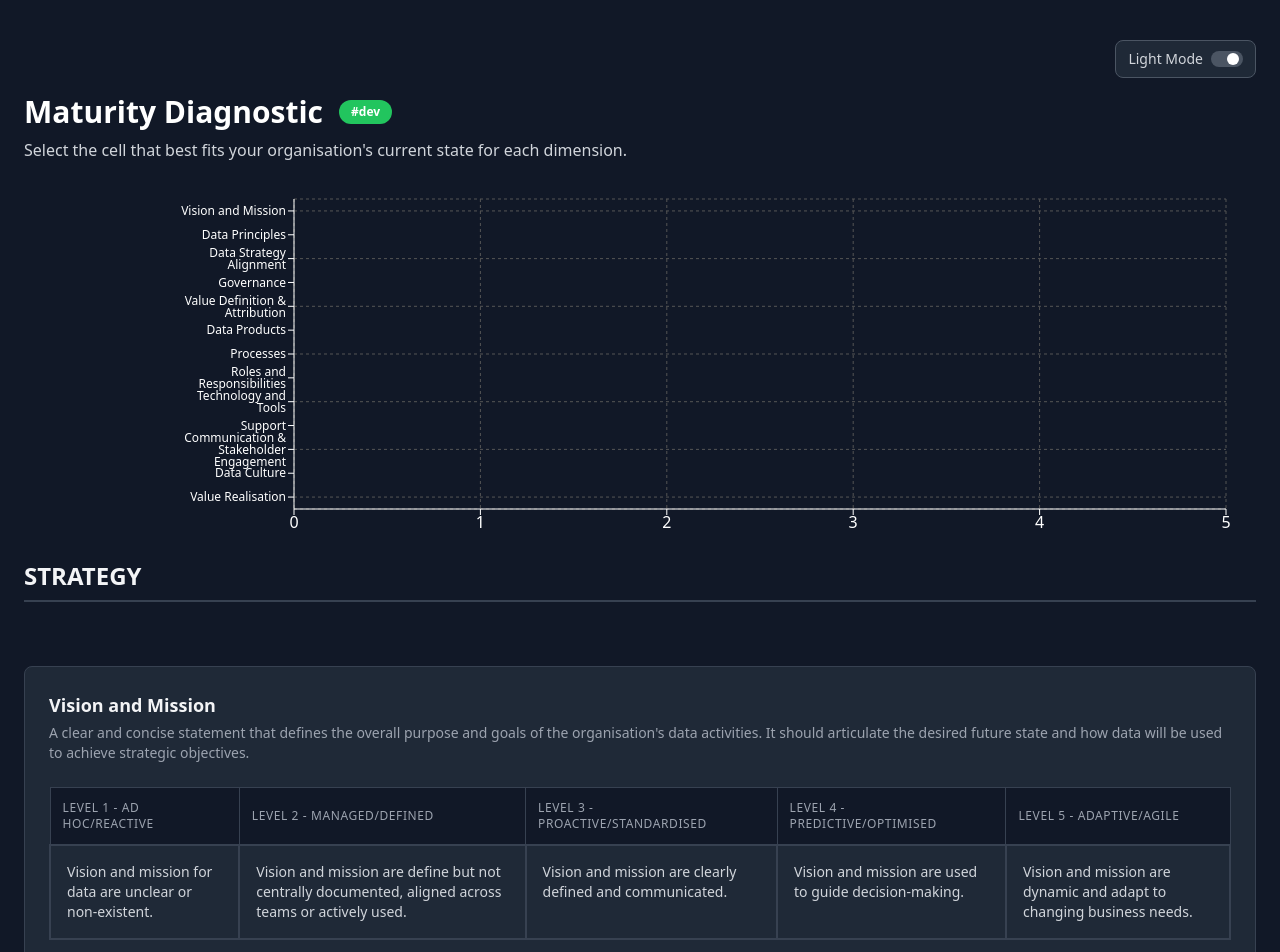
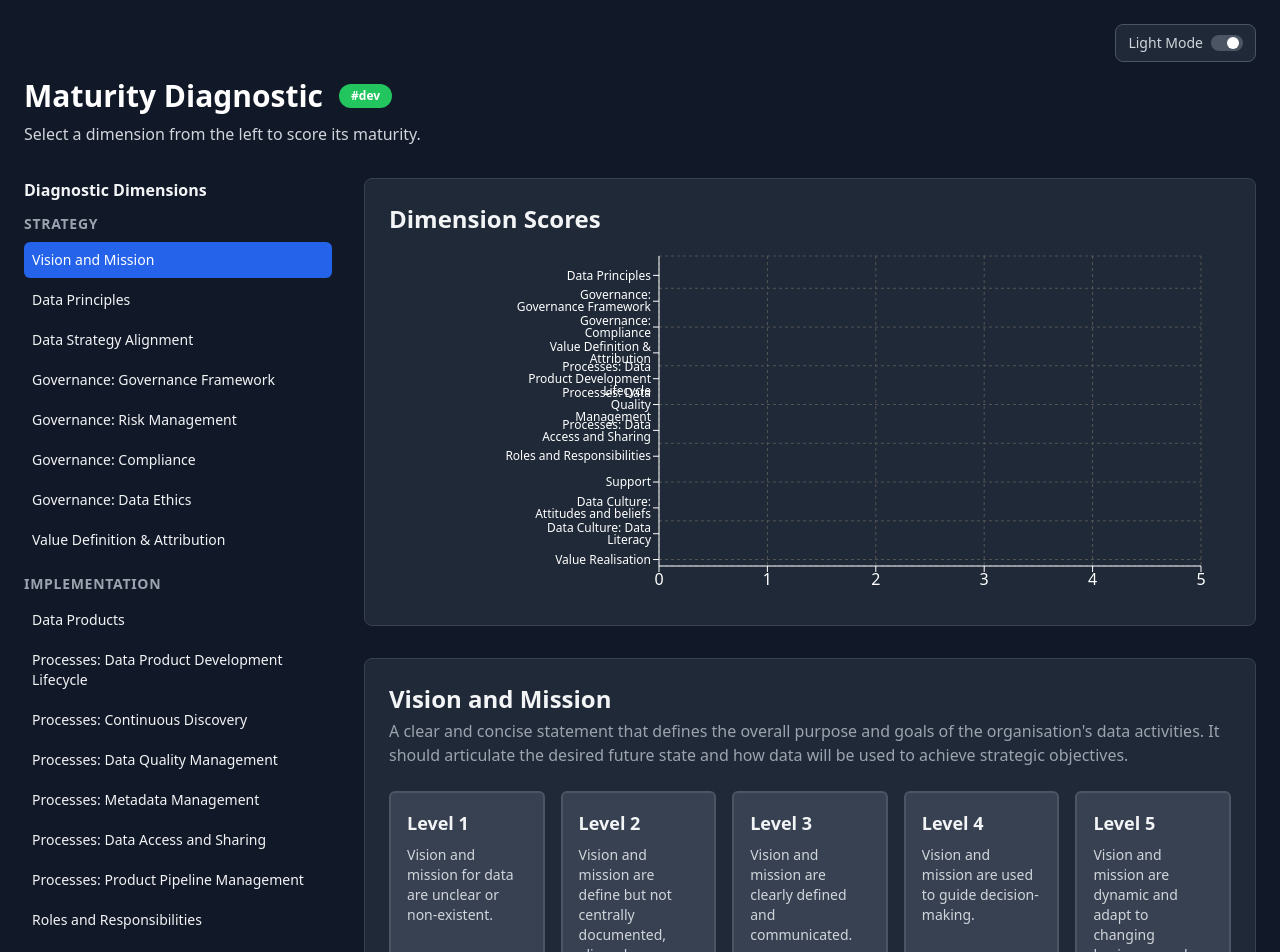
Before and after one commit to nickedell/prioritisation_2, a React (Vite) app: page / in a window 1280 px wide. Shown: the top 952 px of the page. Built offline with nearby package versions, Linux system fonts and the light colour scheme.

Commit message:
Update DiagnosticPage6.tsx

```diff
--- a/src/pages/DiagnosticPage6.tsx
+++ b/src/pages/DiagnosticPage6.tsx
@@ -1,163 +1,113 @@
-import React, { useContext, useMemo, useState, useRef, useEffect } from 'react';
+import React, { useContext, useMemo, useState } from 'react';
 import { Link } from 'react-router-dom';
-import { diagnosticData } from '../constants/diagnostic.ts';
+import { CheckCircle } from 'lucide-react';
+import { diagnosticData, DiagnosticItem } from '../constants/diagnostic.ts';
 import { MaturityContext } from '../context/MaturityContext.tsx';
 import BarChartComponent from '../components/BarChart.tsx';
 import Header from '../components/Header.tsx';
 
-const DiagnosticPage6: React.FC = () => {
+const DiagnosticPage4: React.FC = () => {
     const maturityContext = useContext(MaturityContext);
     const [darkMode, setDarkMode] = useState(true);
-    const stickyHeaderRef = useRef<HTMLDivElement>(null);
-    const [visibleCategory, setVisibleCategory] = useState('STRATEGY');
+    const [selectedDimension, setSelectedDimension] = useState<DiagnosticItem>(diagnosticData[0]);
 
     if (!maturityContext) { return <div>Loading...</div>; }
 
     const { scores, updateScore } = maturityContext;
 
+    const groupedData = useMemo(() => diagnosticData.reduce((acc, item) => {
+        (acc[item.category] = acc[item.category] || []).push(item);
+        return acc;
+    }, {} as Record<string, typeof diagnosticData>), []);
+
+    // UPDATE: This logic is now much simpler.
+    // It creates a bar for each dimension and keeps them in the original order.
     const chartData = useMemo(() => {
-        const subDimensionScores: { [key: string]: { total: number, count: number } } = {};
-        const getBaseSubDimension = (name: string) => name.includes(':') ? name.split(':')[0] : name;
-        const uniqueSubDimensions = [...new Set(diagnosticData.map(item => getBaseSubDimension(item.name)))];
-        uniqueSubDimensions.forEach(subDim => { subDimensionScores[subDim] = { total: 0, count: 0 }; });
-        Object.entries(scores || {}).forEach(([dimensionName, score]) => {
-            const item = diagnosticData.find(d => d.name === dimensionName);
-            if (item) {
-                const baseSubDim = getBaseSubDimension(item.name);
-                if (subDimensionScores[baseSubDim]) {
-                    subDimensionScores[baseSubDim].total += score;
-                    subDimensionScores[baseSubDim].count += 1;
-                }
-            }
-        });
-        const sortedData = Object.entries(subDimensionScores).sort(([, a], [, b]) => {
-            const scoreA = a.count > 0 ? a.total / a.count : 0;
-            const scoreB = b.count > 0 ? b.total / b.count : 0;
-            return scoreB - scoreA;
-        });
-        return sortedData.map(([subDim, data]) => ({
-            subject: subDim,
-            score: data.count > 0 ? parseFloat((data.total / data.count).toFixed(2)) : 0,
+        return diagnosticData.map(item => ({
+            subject: item.name,
+            score: scores[item.name] || 0, // Get the score from context, or default to 0
+            fullMark: 5,
         }));
     }, [scores]);
-
-    const handleSelectScore = (dimensionName: string, score: number, currentIndex: number) => {
-        updateScore(dimensionName, score);
-        const nextIndex = currentIndex + 1;
-        if (nextIndex < diagnosticData.length) {
-            const nextDimensionId = `dimension-card-${nextIndex}`;
-            setTimeout(() => {
-                const nextElement = document.getElementById(nextDimensionId);
-                if (nextElement && stickyHeaderRef.current) {
-                    const headerHeight = stickyHeaderRef.current.offsetHeight;
-                    const elementPosition = nextElement.getBoundingClientRect().top;
-                    const offsetPosition = elementPosition + window.pageYOffset - headerHeight - 20;
-                    window.scrollTo({ top: offsetPosition, behavior: 'smooth' });
-                }
-            }, 150);
-        }
-    };
-
-    useEffect(() => {
-        const categoryElements: HTMLElement[] = [];
-        diagnosticData.forEach(item => {
-            if (!categoryElements.some(el => el.id === item.category)) {
-                const el = document.getElementById(item.category);
-                if (el) categoryElements.push(el);
-            }
-        });
-        const handleScroll = () => {
-            const headerBottom = stickyHeaderRef.current?.getBoundingClientRect().bottom || 0;
-            let currentTopCategory = '';
-            for (const el of categoryElements) {
-                if (el.getBoundingClientRect().top <= headerBottom) {
-                    currentTopCategory = el.id;
-                }
-            }
-            setVisibleCategory(currentTopCategory || 'STRATEGY');
-        };
-        window.addEventListener('scroll', handleScroll, { passive: true });
-        return () => window.removeEventListener('scroll', handleScroll);
-    }, []);
-
-    const levelHeaders = [
-        'LEVEL 1 - AD HOC/REACTIVE', 'LEVEL 2 - MANAGED/DEFINED',
-        'LEVEL 3 - PROACTIVE/STANDARDISED', 'LEVEL 4 - PREDICTIVE/OPTIMISED',
-        'LEVEL 5 - ADAPTIVE/AGILE'
-    ];
 
     return (
         <div className={darkMode ? 'bg-gray-900' : 'bg-gray-50'}>
             <div className={`max-w-7xl mx-auto p-6 min-h-screen ${darkMode ? 'text-gray-100' : 'text-gray-900'}`}>
-                <div ref={stickyHeaderRef} className={`sticky top-0 z-40 ${darkMode ? 'bg-gray-900' : 'bg-gray-50'} pt-4 pb-4`}>
                 <Header
                     title="Maturity Diagnostic"
-                        subtitle="Select the cell that best fits your organisation's current state for each dimension."
+                    subtitle="Select a dimension from the left to score its maturity."
                     darkMode={darkMode}
                     setDarkMode={setDarkMode}
                     showDevTag={true}
                 />
-                    <div className="mb-4">
+
+                <div className="flex flex-col md:flex-row gap-8">
+                    {/* --- Left Sidebar Navigation --- */}
+                    <aside className="w-full md:w-1/3 lg:w-1/4">
+                        <div className="sticky top-8">
+                            <h3 className="font-semibold mb-3">Diagnostic Dimensions</h3>
+                            <div className="space-y-4">
+                                {Object.entries(groupedData).map(([category, items]) => (
+                                    <div key={category}>
+                                        <h4 className="text-sm font-bold text-gray-400 uppercase tracking-wider mb-2">{category}</h4>
+                                        <ul className="space-y-1">
+                                            {items.map(item => (
+                                                <li key={item.name}>
+                                                    <button
+                                                        onClick={() => setSelectedDimension(item)}
+                                                        className={`w-full text-left p-2 rounded-md text-sm flex items-center justify-between ${selectedDimension.name === item.name ? 'bg-blue-600 text-white' : 'hover:bg-gray-800'}`}
+                                                    >
+                                                        <span>{item.name}</span>
+                                                        {scores[item.name] && <CheckCircle className="w-4 h-4 text-green-400" />}
+                                                    </button>
+                                                </li>
+                                            ))}
+                                        </ul>
+                                    </div>
+                                ))}
+                            </div>
+                        </div>
+                    </aside>
+
+                    {/* --- Main Content Area --- */}
+                    <main className="flex-1">
+                        <div className="p-6 bg-gray-800 rounded-lg border border-gray-700 mb-8">
+                             <h2 className="text-2xl font-bold mb-4">Dimension Scores</h2>
                             <BarChartComponent data={chartData} />
                         </div>
-                    <h2 className="text-2xl font-bold border-b-2 border-gray-700 pb-2">
-                        {visibleCategory}
-                    </h2>
+
+                        {selectedDimension && (
+                            <div className="p-6 bg-gray-800 rounded-lg border border-gray-700">
+                                <h2 className="text-2xl font-bold">{selectedDimension.name}</h2>
+                                <p className="text-md text-gray-400 mt-1 mb-6">{selectedDimension.description}</p>
+                                <div className="grid grid-cols-1 md:grid-cols-5 gap-4">
+                                    {selectedDimension.levels.map((levelText, levelIndex) => {
+                                        const score = levelIndex + 1;
+                                        const isSelected = scores[selectedDimension.name] === score;
+                                        return (
+                                            <div
+                                                key={score}
+                                                className={`p-4 border-2 rounded-md cursor-pointer transition-all h-full flex flex-col ${isSelected ? 'bg-blue-600 border-blue-400' : 'bg-gray-700 border-gray-600 hover:border-gray-500'}`}
+                                                onClick={() => updateScore(selectedDimension.name, score)}
+                                            >
+                                                <strong className="block text-lg mb-2">Level {score}</strong>
+                                                <p className="text-sm text-gray-300">{levelText}</p>
                                             </div>
-
-                <div className="space-y-12">
-                    {diagnosticData.map((item, index) => {
-                        const showCategoryHeader = index === 0 || item.category !== diagnosticData[index - 1].category;
-                        return (
-                            <React.Fragment key={item.name}>
-                                {showCategoryHeader && <div id={item.category} className="pt-8 -mt-8"></div>}
-                                <div id={`dimension-card-${index}`} className="p-6 bg-gray-800 rounded-lg border border-gray-700 scroll-mt-32">
-                                    <h3 className="font-semibold text-lg">{item.name}</h3>
-                                    <p className="text-sm text-gray-400 mt-1 mb-6">{item.description}</p>
-                                    <div className="overflow-x-auto">
-                                        <table className="w-full border-collapse">
-                                            <thead>
-                                                <tr>
-                                                    {levelHeaders.map(header => (
-                                                        <th key={header} className={`p-3 text-left text-xs font-medium uppercase tracking-wider border border-gray-700 ${darkMode ? 'text-gray-400 bg-gray-900' : 'text-gray-500 bg-gray-200'}`}>
-                                                            {header}
-                                                        </th>
-                                                    ))}
-                                                </tr>
-                                            </thead>
-                                            <tbody>
-                                                <tr>
-                                                    {item.levels.map((levelText, levelIndex) => {
-                                                        const score = levelIndex + 1;
-                                                        const isSelected = scores[item.name] === score;
-                                                        return (
-                                                            <td
-                                                                key={score}
-                                                                className={`p-4 border-2 align-top cursor-pointer transition-colors ${isSelected ? 'border-purple-500' : 'border-gray-700 hover:bg-gray-700'}`}
-                                                                onClick={() => handleSelectScore(item.name, score, index)}
-                                                            >
-                                                                <p className="text-sm text-gray-300">{levelText}</p>
-                                                            </td>
                                         );
                                     })}
-                                                </tr>
-                                            </tbody>
-                                        </table>
                                 </div>
                             </div>
-                            </React.Fragment>
-                        )
-                    })}
-                </div>
-
+                        )}
                         <div className="flex justify-end mt-8">
                             <Link to="/prioritisation" className={`px-3 py-2 rounded-lg text-sm font-medium transition-colors ${darkMode ? 'bg-gray-800 text-gray-300 hover:bg-gray-700 border border-gray-600' : 'bg-white text-gray-700 hover:bg-gray-100 border border-gray-300'}`}>
                                 Proceed to Prioritisation Tool →
                             </Link>
+                        </div>
+                    </main>
                 </div>
             </div>
         </div>
     );
 };
 
-export default DiagnosticPage6;
+export default DiagnosticPage4;
```
Lines whose indentation alone changed are shown as unchanged.
